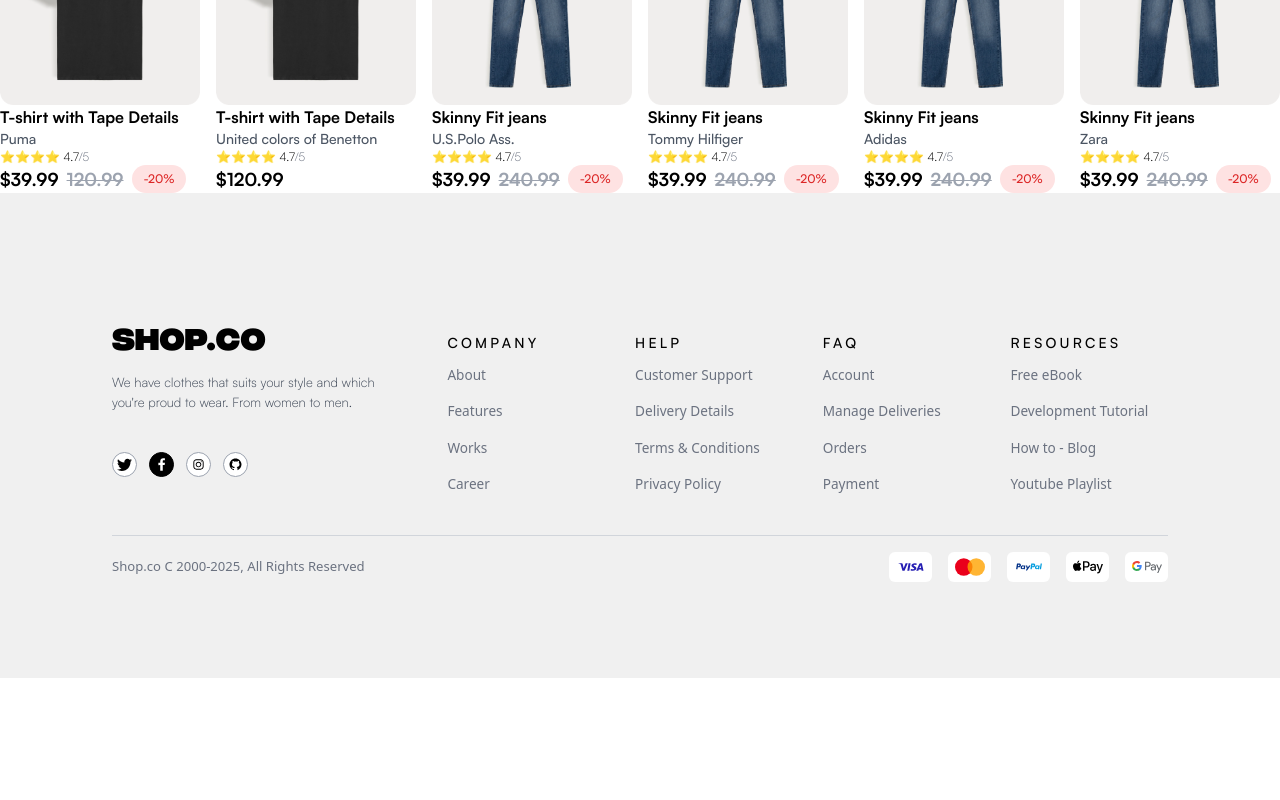
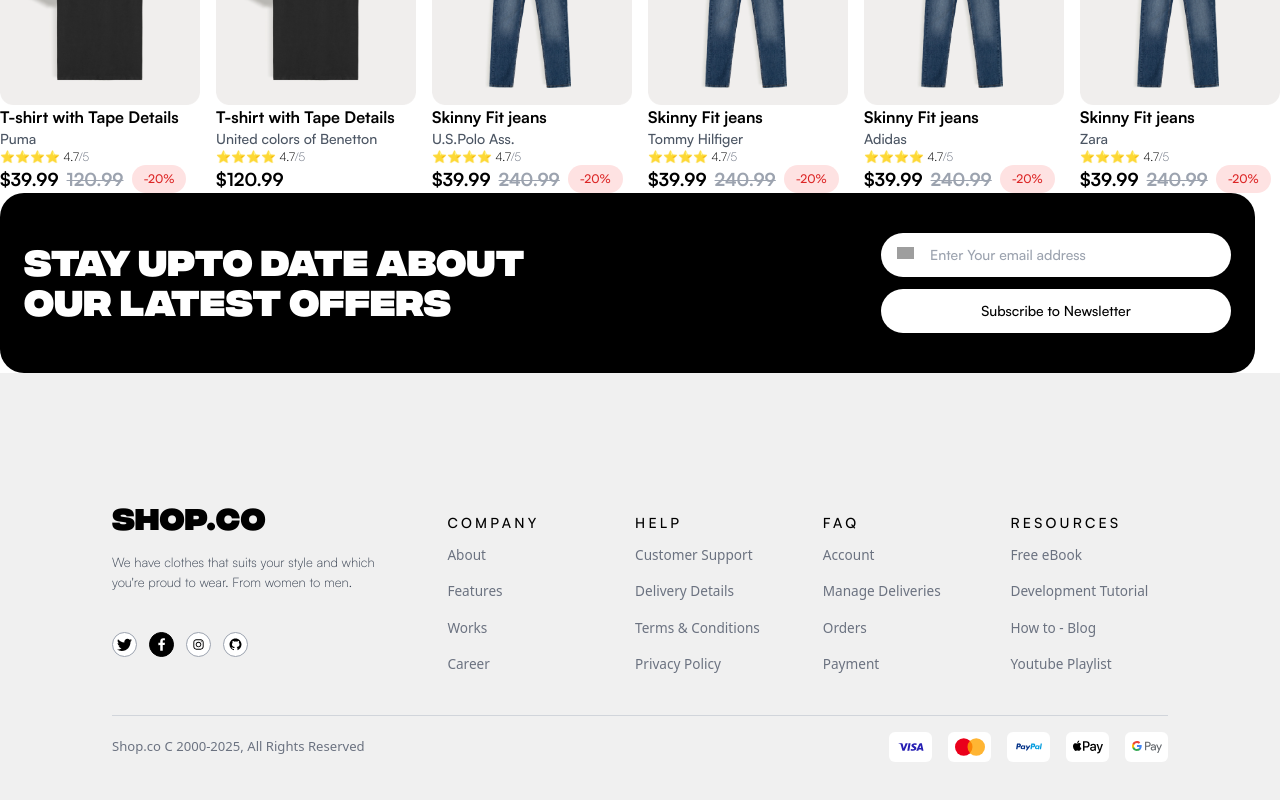
Before and after one commit to Drishti-T/ecommerce-frontend, a React (Vite) app: page / in a window 1280 px wide. Shown: the part 1177-1977 px from the top of the page. Before the commit the page ends 1855 px from the top, so only its background shows below. Built offline with nearby package versions, Linux system fonts and the light colour scheme; grey boxes are pictures that could not be loaded.

Commit message:
added StayUpToDate

```diff
--- a/src/Pages/Homepage.jsx
+++ b/src/Pages/Homepage.jsx
@@ -5,6 +5,7 @@
 import { HeroSection } from "../Components/HeroSection"
 import { NavBar } from "../Components/NavBar"
 import { ProductCard } from "../Components/ProductCard"
+import { StayUpToDate } from "../Components/StayUpToDate.jsx"
 import products from "../dummyData/products.js"
 export const Homepage = () => {
 
@@ -15,6 +16,7 @@
         <Brands></Brands>
         <Heading text={"NEW ARRIVALS"}></Heading>
         <ProductCard products={products}></ProductCard>
+        <StayUpToDate></StayUpToDate>
         <BottomBar></BottomBar>
     </div>
 }
```
